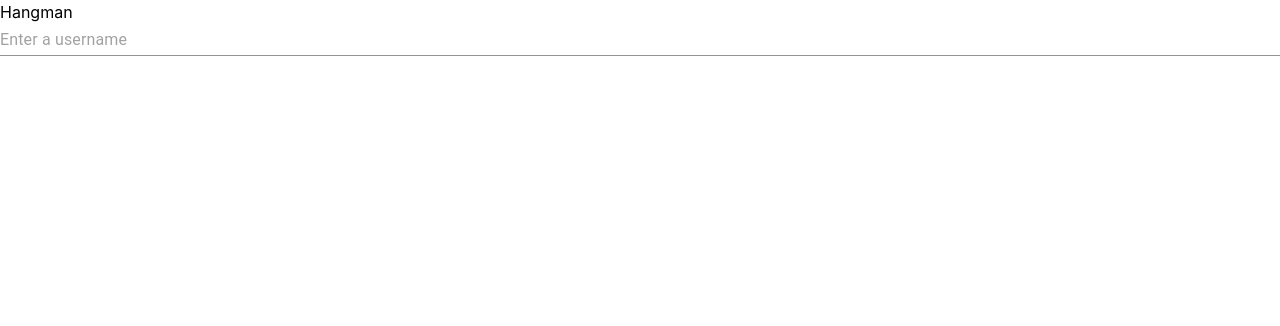
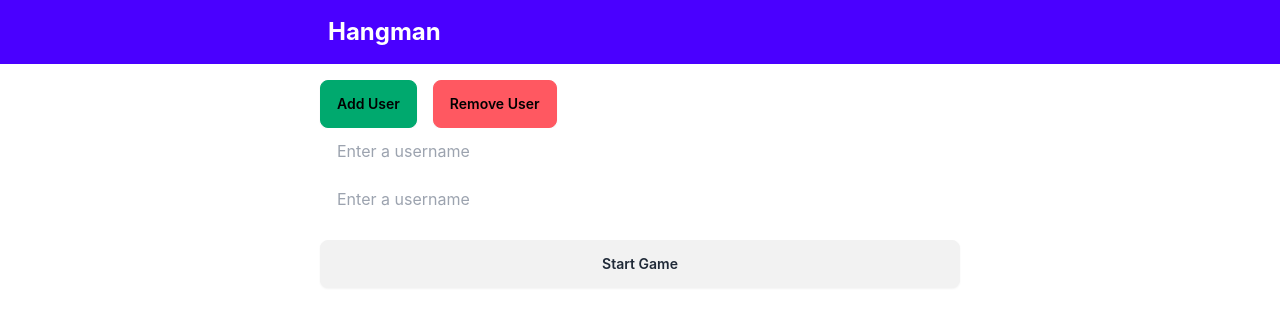
Before and after one commit to LimpidCrypto/hangman, a React (Create React App) app in the folder frontend/: page / in a window 1280 px wide. Shown: the top 326 px of the page. Built offline with nearby package versions, Linux system fonts and the light colour scheme; no server answers.

Commit message:
utilize daisyUI; add home screen

```diff
--- a/frontend/src/App.tsx
+++ b/frontend/src/App.tsx
@@ -1,5 +1,4 @@
 import React from 'react';
-import logo from './logo.svg';
 import { BrowserRouter, Routes, Route } from "react-router-dom";
 import './App.css';
 import Home from './pages/home';
--- /dev/null
+++ b/frontend/src/components/common/header.tsx
@@ -0,0 +1,9 @@
+export default function Header() {
+    return (
+        <header className="bg-primary text-white p-4">
+            <div className="lg:w-1/2 w-full mx-auto">
+                <h1 className="text-2xl font-bold">Hangman</h1>
+            </div>
+        </header>
+    );
+}
--- a/frontend/src/components/userInput.tsx
+++ b/frontend/src/components/userInput.tsx
@@ -1,7 +1,7 @@
-import { Input } from "@mui/material";
+import clsx from "clsx";
 
-export default function UserInput() {
+export default function UserInput({ className }: { className: string }) {
     return (
-        <Input placeholder="Enter a username" />
+        <input required type="text" placeholder="Enter a username" className={clsx("input w-full", className)} />
     )
 }
--- a/frontend/src/components/userList.tsx
+++ b/frontend/src/components/userList.tsx
@@ -0,0 +1,14 @@
+import UserInput from "./userInput";
+
+export default function UserList({ userCount }: { userCount: number }) {
+    const userInputListItems = [];
+    for (let i = 0; i < userCount; i++) {
+        userInputListItems.push(<UserInput key={i} className={"border-b-4"} />);
+    }
+
+    return (
+        <ul className="flex flex-col justify-center w-full">
+            {userInputListItems}
+        </ul>
+    );
+}
--- /dev/null
+++ b/frontend/src/config/app.ts
@@ -0,0 +1,7 @@
+export const appConfig = {
+    baseHost: process.env.BASE_HOST!,
+    backendPort: process.env.BACKEND_PORT!,
+    frontendPort: process.env.FRONTEND_PORT!,
+    backendUrl: process.env.BACKEND_URL!,
+    frontendUrl: process.env.FRONTEND_URL!,
+}
--- /dev/null
+++ b/frontend/src/config/routes.ts
@@ -0,0 +1,5 @@
+export const routes = {
+    backend: {
+        users: `${process.env.BACKEND_URL}/users`,
+    }
+}
--- /dev/null
+++ b/frontend/src/layouts/default.tsx
@@ -0,0 +1,12 @@
+import Header from "../components/common/header";
+
+export default function DefaultLayout({ children }: { children: React.ReactNode }) {
+    return (
+        <body className="flex flex-col min-h-screen gap-4">
+            <Header />
+            <main className="flex flex-col justify-center lg:w-1/2 w-full mx-auto">
+                {children}
+            </main>
+        </body>
+    );
+}
--- a/frontend/src/pages/home.tsx
+++ b/frontend/src/pages/home.tsx
@@ -1,10 +1,41 @@
-import UserInput from "../components/userInput";
+import { useState } from "react";
+import UserList from "../components/userList";
+import DefaultLayout from "../layouts/default";
+import { routes } from "../config/routes";
+import { None, Option } from "ts-results";
+
+const handleUserFormSubmit = async (event: React.FormEvent<HTMLFormElement>): Promise<Option<string>> => {
+    event.preventDefault();
+    const response = await fetch(routes.backend.users, {
+        method: 'POST',
+        headers: {
+            'Content-Type': 'application/json',
+        },
+        body: JSON.stringify({ users: [] }),
+    });
+    console.log('Form submitted');
+    return None;
+}
 
 export default function Home() {
+    const [userCount, setUserCount] = useState(2);
+
     return (
-        <div className="flex flex-col justify-center">
-            <h1 className="font-red">Hangman</h1>
-            <UserInput />
-        </div>
+        <DefaultLayout>
+            <div className="flex gap-4">
+                <button
+                    className="btn btn-success" onClick={() => { setUserCount(userCount + 1) }}>Add User</button>
+                <button className="btn btn-error" onClick={() => {
+                    if (userCount > 2) {
+                        setUserCount(userCount - 1)
+                    }
+                }}>Remove User</button>
+            </div>
+            <form method="POST" onSubmit={handleUserFormSubmit} className="flex flex-col gap-4" >
+                <UserList userCount={userCount} />
+                <button className="btn" disabled={userCount < 2}>Start Game</button>
+                <span hidden={userCount > 1}>You need at least 2 players to start</span>
+            </form>
+        </DefaultLayout >
     );
 }
--- a/frontend/tailwind.config.js
+++ b/frontend/tailwind.config.js
@@ -1,3 +1,5 @@
+import daisyui from "daisyui"
+
 /** @type {import('tailwindcss').Config} */
 module.exports = {
   content: [
@@ -6,5 +8,7 @@ module.exports = {
   theme: {
     extend: {},
   },
-  plugins: [],
+  plugins: [
+    daisyui,
+  ],
 }
```
Also changed, not shown: frontend/package.json (+6 -3 lines), 1 other file (tests, documents, lock files or other folders).
